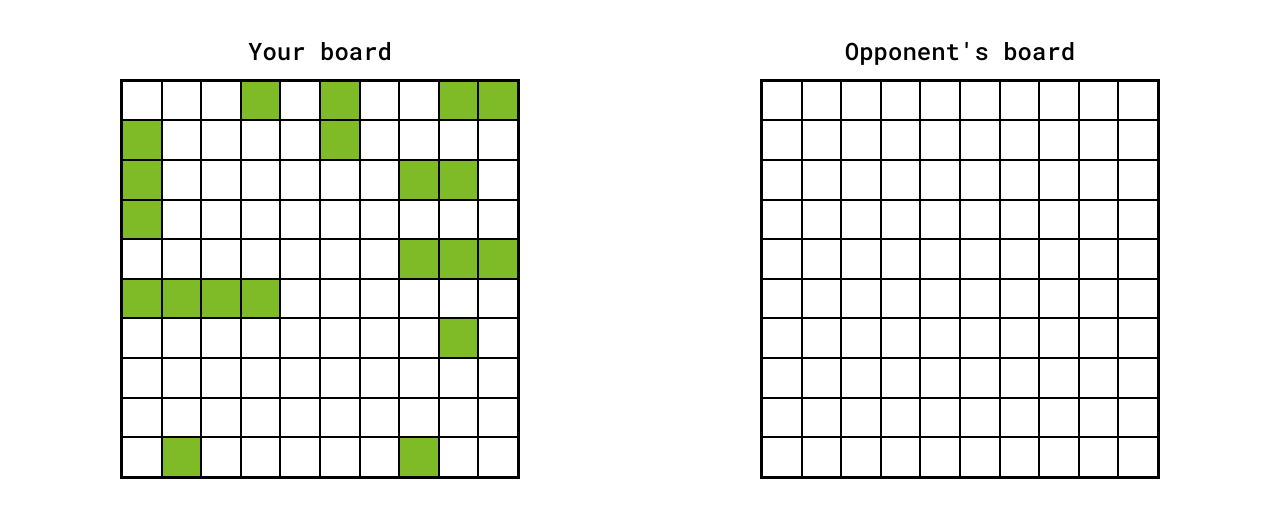
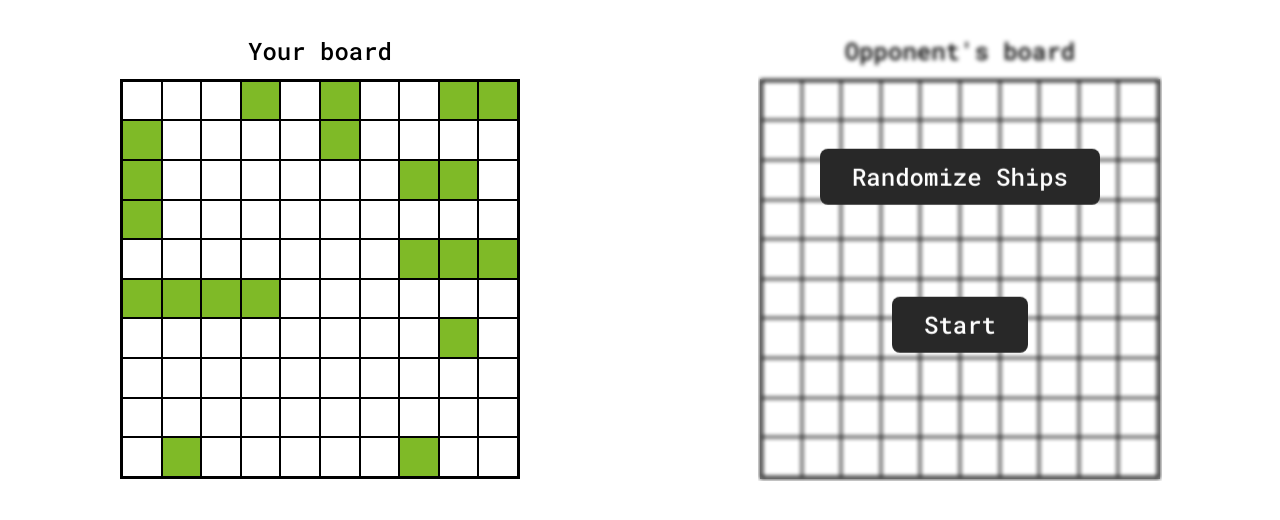
Before and after one commit to NontasBak/battleship, a website built with webpack: page src/index.html in a window 1280 px wide. Shown: the part 94-614 px from the top of the page. Built offline with nearby package versions, Linux system fonts and the light colour scheme.

Commit message:
Allow player to randomize ship placement and style starting screen

```diff
--- a/src/display.js
+++ b/src/display.js
@@ -1,4 +1,5 @@
 import Ship from "./ship";
+import GameBoard from "./gameBoard";
 
 class Display {
     constructor(player, computer) {
@@ -57,6 +58,20 @@ class Display {
                         cell.classList.add("water");
                     }
                 }
+                boardDiv.appendChild(cell);
+            }
+        }
+    }
+
+    displayBoardComputerEmpty() {
+        const board = this.computer.gameBoard.board;
+        const boardDiv = document.querySelector(`.board.computer`);
+        boardDiv.innerHTML = "";
+        for (let i = 0; i < board.length; i++) {
+            for (let j = 0; j < board[i].length; j++) {
+                const cell = document.createElement("div");
+                cell.classList.add("cell");
+                cell.classList.add("unclickable");
                 boardDiv.appendChild(cell);
             }
         }
@@ -128,12 +143,50 @@ class Display {
         const playAgainButton = document.createElement("button");
         playAgainButton.textContent = "Play Again";
         playAgainButton.addEventListener("click", () => {
-            window.location.reload();
+            // window.location.reload();
+            this.player.gameBoard = new GameBoard();
+            this.computer.gameBoard = new GameBoard();
+            this.player.gameBoard.placeShipRandomly();
+            this.computer.gameBoard.placeShipRandomly();
+            this.displayBoardPlayer();
+            this.startingScreen();
+            restartGameContainer.remove();
         });
 
         restartGameContainer.append(winningMessage, playAgainButton);
         document.body.appendChild(restartGameContainer);
     }
+
+    startingScreen() {
+        this.player.gameBoard.placeShipRandomly();
+        this.computer.gameBoard.placeShipRandomly();
+        this.displayBoardPlayer();
+        this.displayBoardComputerEmpty();
+
+        const startGameContainer = document.createElement("div");
+        startGameContainer.classList.add("start-game-container");
+
+        const randomizeShipsButton = document.createElement("button");
+        randomizeShipsButton.classList.add("randomize-ships");
+        randomizeShipsButton.textContent = "Randomize Ships";
+        randomizeShipsButton.addEventListener("click", () => {
+            this.player.gameBoard.placeShipRandomly();
+            this.displayBoardPlayer();
+        });
+
+        const startGameButton = document.createElement("button");
+        startGameButton.classList.add("start");
+        startGameButton.textContent = "Start";
+        startGameButton.addEventListener("click", () => {
+            this.displayBoardComputer();
+            // startGameContainer.style.display = "none";
+            startGameContainer.remove();
+        });
+
+        const computerContainer = document.querySelector(".computer-container");
+        startGameContainer.append(randomizeShipsButton, startGameButton);
+        computerContainer.appendChild(startGameContainer);
+    }
 }
 
 export default Display;
--- a/src/gameBoard.js
+++ b/src/gameBoard.js
@@ -126,6 +126,8 @@ class GameBoard {
                 Math.random() < 0.5 ? "horizontal" : "vertical";
             return [randomX, randomY, randomDirection];
         };
+        this.board = this.createBoard(10);
+        this.ships = [];
         const ship1 = new Ship(1);
         const ship2 = new Ship(1);
         const ship3 = new Ship(1);
--- a/src/index.js
+++ b/src/index.js
@@ -7,7 +7,4 @@ const player = new Player("player");
 const computer = new Player("computer");
 const display = new Display(player, computer);
 
-player.gameBoard.placeShipRandomly();
-computer.gameBoard.placeShipRandomly();
-display.displayBoardPlayer(player.gameBoard);
-display.displayBoardComputer(computer.gameBoard);
+display.startingScreen();
--- a/src/style.css
+++ b/src/style.css
@@ -41,6 +41,7 @@ body {
     flex-direction: column;
     align-items: center;
 
+    position: relative;
     /* margin: 2rem; */
 }
 
@@ -150,3 +151,33 @@ body {
 .restart-game-container button:hover {
     background-color: rgb(0, 0, 0, 0.9);
 }
+
+.start-game-container {
+    position: absolute;
+    transform: translate(-50%, -50%);
+    top: 50%;
+    left: 50%;
+    backdrop-filter: blur(2px);
+    width: 101%;
+    height: 101%;
+
+    display: flex;
+    flex-direction: column;
+    justify-content: center;
+    align-items: center;
+    gap: 20%;
+}
+
+.start-game-container button {
+    padding: 1rem 2rem;
+    font-size: 1.5rem;
+    border-radius: 0.5rem;
+    background-color: rgb(40, 40, 40);
+    color: white;
+
+    transition: background-color 0.3s;
+}
+
+.start-game-container button:hover {
+    background-color: rgb(0, 0, 0);
+}
```
